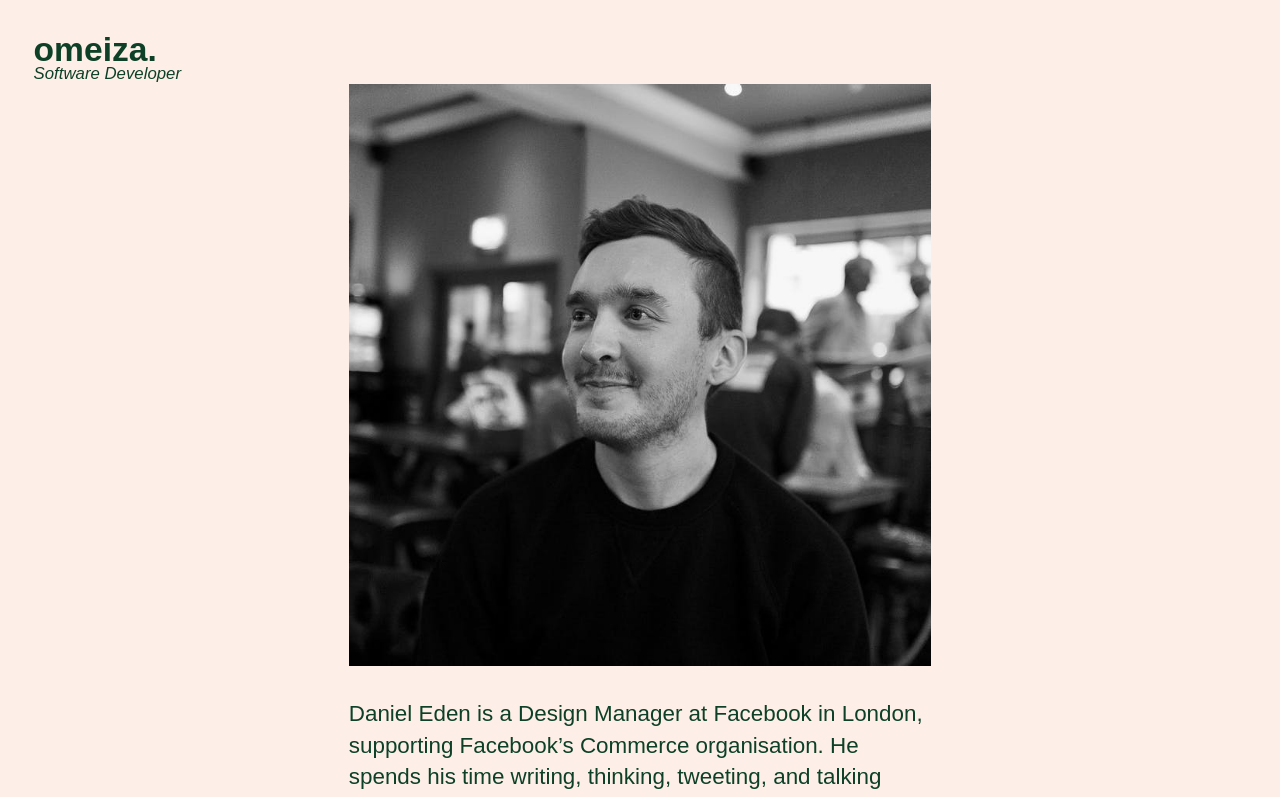
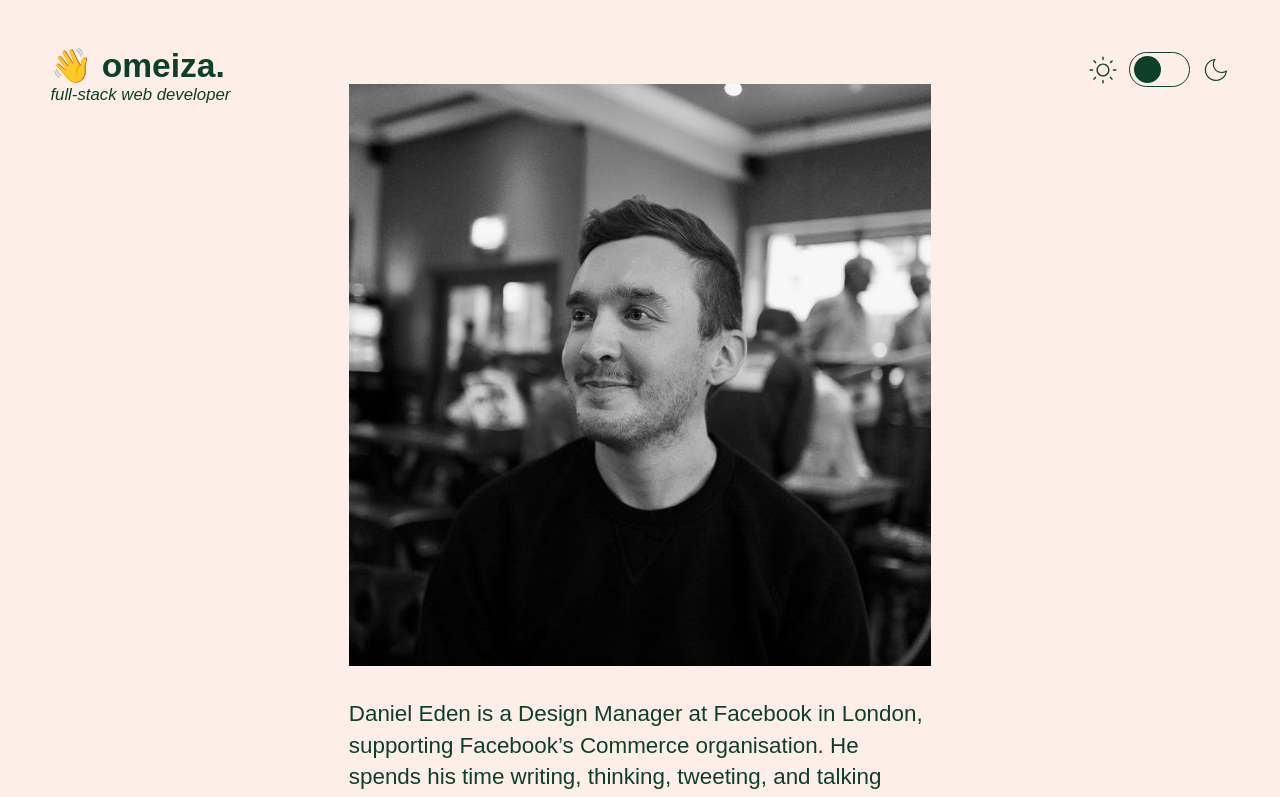
Before and after one commit to omeiza/omeizaowuda, a Next.js app: page / in a window 1280 px wide. Shown: the top 797 px of the page. Built offline with nearby package versions, Linux system fonts and the light colour scheme; a web font is replaced by a local one.

Commit message:
Light switch

```diff
--- a/pages/index.js
+++ b/pages/index.js
@@ -61,6 +61,16 @@ export default function Home() {
                     font-weight: 700;
                 }
 
+                .push-right a {
+                    display: inline-block;
+                    transition: color .2s, transform .2s;
+                }
+
+                .push-right a:hover {
+                    transform: translate(5px);
+                    color: var(--text-color-hover);
+                }
+
                 span.link-emoji {
                     transform: rotate(-90deg);
                     display: inline-block;
--- a/src/components/Footer.js
+++ b/src/components/Footer.js
@@ -5,11 +5,11 @@ const Footer = () => {
     return (
         <>
             <footer id="footer" className={`${Grid.wrapper}`}>
-                <div>
-                    Hello
+                <div className="footer-info">
+                    <p>Written, designed, and built by Omeiza Owuda, a Software Developer who you can find on Twitter, GitHub, or good old-fashioned Email.</p>
                 </div>
                 <div className={`${Grid.wrapper}`}>
-                    Hello
+
                 </div>
                 <p className="site-copyright">© Omeiza Owuda</p>
             </footer>
@@ -19,14 +19,19 @@ const Footer = () => {
                 }
 
                 .site-copyright {
-                    font-weight: 700;
+                    font-weight: 500;
                     writing-mode: vertical-lr;
                     font-size: 14px;
-                    -ms-flex-item-align: end;
-                    align-self: flex-end;
+                    align-self: flex-start;
                     -webkit-transform: rotate(180deg);
                     -ms-transform: rotate(180deg);
                     transform: rotate(180deg);
+                }
+
+                .footer-info {
+                    font-weight: 400;
+                    font-size: 18px;
+                    line-height: 1.35;
                 }
             `}</style>
         </>
--- a/src/components/Header.js
+++ b/src/components/Header.js
@@ -1,13 +1,13 @@
 import Image from 'next/image';
 import Grid from "./../../styles/Grid.module.scss";
+import LightSwitch from './LightSwitch';
 
 const Header = () => {
     return (
         <>
             <header id="header" className={`${Grid.wrapper}`}>
-                <div>
-                    <h1>omeiza. <em>Software Developer</em></h1>
-                </div>
+                <h1>👋 omeiza. <em>full-stack web developer</em></h1>
+                <LightSwitch />
             </header>
             <style jsx>{`
                 header {
@@ -17,8 +17,8 @@ const Header = () => {
                 h1 {
                     font-family: var(--font-body);
                     position: fixed;
-                    left: var(--sp-l);
-                    top: var(--sp-l);
+                    left: var(--sp-xl);
+                    top: var(--sp-xl);
                     font-weight: 700;
                     font-size: var(--sp-l);
                     line-height: 0.95;
@@ -28,7 +28,7 @@ const Header = () => {
                     font-size: var(--sp-s);
                     display: block;
                     font-weight: 400;
-
+                    margin-top: 5px;
                 }
             `}</style>
         </>
--- /dev/null
+++ b/src/components/LightSwitch.js
@@ -0,0 +1,166 @@
+import Image from 'next/image';
+import Grid from "./../../styles/Grid.module.scss";
+
+const LightSwitch = () => {
+    return (
+        <>
+            <div className="lightswitch">
+                <div className="ic light-mode w-embed">
+                    <svg version="1.1" id="Ebene_1" xmlns="http://www.w3.org/2000/svg" xmlnsXlink="http://www.w3.org/1999/xlink" x="0px" y="0px" viewBox="0 0 24 24" xmlSpace="preserve">
+                        <g id="_xD83D__xDEE0_-Enter-Page">
+                            <g id="desktop_enter-copy-3" transform="translate(-995.000000, -2684.000000)">
+                                <g id="Footer" transform="translate(-39.000000, 2496.000000)">
+                                    <g id="Theming" transform="translate(1034.000000, 185.799848)">
+                                        <path id="Sun-Icon" className="st0" d="M12,22.6c-0.3,0-0.5,0.2-0.6,0.5l0,0.1l0,2l0,0.1c0,0.3,0.3,0.5,0.6,0.5
+                                            c0.3,0,0.5-0.2,0.6-0.5l0-0.1l0-2l0-0.1C12.6,22.8,12.3,22.6,12,22.6z M18.6,20c-0.2-0.1-0.5-0.1-0.7,0.1
+                                            c-0.2,0.2-0.2,0.5-0.1,0.8l0.1,0.1l1.4,1.4l0.1,0.1c0.2,0.2,0.6,0.2,0.8-0.1c0.2-0.2,0.2-0.5,0.1-0.8l-0.1-0.1l-1.4-1.4L18.6,20
+                                            L18.6,20z M6.1,20.1c-0.2-0.2-0.5-0.2-0.8-0.1l-0.1,0.1l-1.4,1.4l-0.1,0.1c-0.2,0.2-0.2,0.6,0.1,0.8c0.2,0.2,0.5,0.2,0.8,0.1
+                                            l0.1-0.1L6,21l0.1-0.1C6.3,20.7,6.3,20.4,6.1,20.1L6.1,20.1z M12,8.6c-3.1,0-5.6,2.5-5.6,5.6s2.5,5.6,5.6,5.6s5.6-2.5,5.6-5.6
+                                            S15.1,8.6,12,8.6z M12,9.8c2.4,0,4.4,2,4.4,4.4s-2,4.4-4.4,4.4s-4.4-2-4.4-4.4S9.6,9.8,12,9.8z M3,13.6l-2,0l-0.1,0
+                                            c-0.3,0-0.5,0.3-0.5,0.6c0,0.3,0.2,0.5,0.5,0.6l0.1,0l2,0l0.1,0c0.3,0,0.5-0.3,0.5-0.6C3.6,13.9,3.4,13.7,3,13.6L3,13.6z
+                                            M23,13.6l-2,0l-0.1,0c-0.3,0-0.5,0.3-0.5,0.6c0,0.3,0.2,0.5,0.5,0.6l0.1,0l2,0l0.1,0c0.3,0,0.5-0.3,0.5-0.6
+                                            C23.6,13.9,23.4,13.7,23,13.6L23,13.6z M4.5,5.9C4.3,5.8,4,5.8,3.8,6C3.6,6.2,3.6,6.5,3.7,6.8l0.1,0.1l1.4,1.4l0.1,0.1
+                                            c0.2,0.2,0.6,0.2,0.8-0.1c0.2-0.2,0.2-0.5,0.1-0.8L6.1,7.4L4.7,6L4.5,5.9L4.5,5.9z M20.2,6c-0.2-0.2-0.5-0.2-0.8-0.1L19.4,6
+                                            L18,7.4l-0.1,0.1c-0.2,0.2-0.2,0.6,0.1,0.8c0.2,0.2,0.5,0.2,0.8,0.1l0.1-0.1l1.4-1.4l0.1-0.1C20.4,6.6,20.4,6.3,20.2,6L20.2,6z
+                                            M12,2.6c-0.3,0-0.5,0.2-0.6,0.5l0,0.1l0,2l0,0.1c0,0.3,0.3,0.5,0.6,0.5c0.3,0,0.5-0.2,0.6-0.5l0-0.1l0-2l0-0.1
+                                            C12.6,2.8,12.3,2.6,12,2.6z">
+                                        </path>
+                                    </g>
+                                </g>
+                            </g>
+                        </g>
+                    </svg>
+                </div>
+                <div className="toggle-theme w-embed">
+                    <label htmlFor="toggleTheme" title="Toggle theme">
+                        <input id="toggleTheme" name="theme" type="checkbox" />
+                        <div className="toggleTheme toggleThemeIcon"></div>
+                    </label>
+                </div>
+                <div className="ic dark-mode w-embed">
+                    <svg version="1.1" id="Ebene_1" xmlns="http://www.w3.org/2000/svg" xmlnsXlink="http://www.w3.org/1999/xlink" x="0px" y="0px" viewBox="0 0 24 24" xmlSpace="preserve">
+                        <g id="_xD83D__xDEE0_-Enter-Page">
+                            <g id="desktop_enter-copy-3" transform="translate(-1104.000000, -2686.000000)">
+                                <g id="Footer" transform="translate(-39.000000, 2496.000000)">
+                                    <g id="Theming" transform="translate(1034.000000, 185.799848)">
+                                        <path id="Moon-Icon" className="st0" d="M120.2,6.7L120.2,6.7l-0.4,0c-4.9,0.6-8.5,4.8-8.4,9.7c0.2,5,4.2,9,9.2,9.2
+                                            c5,0.2,9.3-3.6,9.8-8.6c0-0.4-0.4-0.7-0.8-0.4c-2.6,1.9-6.2,1.6-8.5-0.6c-2.3-2.3-2.5-5.9-0.6-8.5
+                                            C120.8,7.2,120.6,6.7,120.2,6.7z M118.9,7.9l0.1,0.1l-0.3,0.8c-1,2.7-0.3,5.8,1.8,7.9c1.9,1.9,4.7,2.6,7.3,1.9l0.3-0.1l0.3-0.1
+                                            l0.8-0.3l0.1,0.1l-0.3,0.8c-1.2,3.4-4.6,5.7-8.3,5.6c-4.5-0.1-8.1-3.7-8.2-8.2c-0.1-3.5,1.9-6.7,5.1-8.1l0.3-0.1l0.3-0.1
+                                            L118.9,7.9z">
+                                        </path>
+                                    </g>
+                                </g>
+                            </g>
+                        </g>
+                    </svg>
+                </div>
+            </div>
+            <style jsx>{`
+                .lightswitch {
+                    display: flex;
+                    position: fixed;
+                    right: var(--sp-xl);
+                    top: var(--sp-xl);
+                    align-items: center;
+                }
+
+                .st0 {
+                    fill:#0C4027;
+                }
+
+                .toggleTheme {
+                    position: static;
+                    display: flex;
+                    flex-direction: row;
+                    align-items:center;
+                    margin: auto;
+                    right: 0;
+                    top: 0;
+                    bottom: 0;
+                    cursor: pointer;
+                    height: 1.54rem;
+                    transition: .4s;
+                    background-color: none;
+                    border-style: solid;
+                    border-radius: 6.7rem;
+                    border-width: 1px;
+                    width: 2.7rem;
+                    padding: .17rem;
+                }
+
+                .toggleTheme:before {
+                    position: absolute;
+                    content: '';
+                    height: 1.2rem;
+                    width: 1.2rem;
+                    text-align: center;
+                    transition: .4s;
+                    border-radius: 100%;
+                }
+
+                input[type="checkbox"] {
+                    display: none;
+                }
+
+                input:checked+.toggleTheme {
+                    background-color: none;
+                }
+
+                input:checked+.toggleTheme:before {
+                    content: '';
+                    transform: translateX(calc(2.7rem - 1.5rem - .17rem));
+                }
+
+                .w-embed:after {
+                    clear: both;
+                }
+
+                .w-embed:after, .w-embed:before {
+                    content: " ";
+                    display: table;
+                    grid-column-start: 1;
+                    grid-row-start: 1;
+                    grid-column-end: 2;
+                    grid-row-end: 2;
+                }
+
+                label {
+                    display: block;
+                    margin-bottom: 5px;
+                    font-weight: 700;
+                }
+
+                .toggle-theme {
+                    color: #0C4027;
+                    display: block;
+                    margin: 2px 12px 0;
+                    flex-direction: row;
+                    justify-content: center;
+                    align-items: flex-start;
+                    align-self: auto;
+                    flex: 0 auto;
+                }
+
+                .toggleTheme {
+                    border-color: #0C4027;
+                }
+
+                .toggleTheme::before {
+                    background-color: #0C4027;
+                }
+
+                .ic {
+                    width: 28px;
+                    height: 28px;
+                }
+
+                .ic.dark-mode, .ic.light-mode {
+                    margin-top: -2px;
+                }
+            `}</style>
+        </>
+    )
+}
+
+export default LightSwitch;
--- a/styles/Grid.module.scss
+++ b/styles/Grid.module.scss
@@ -1,20 +1,20 @@
 .wrapper {
     display: grid;
     grid-template-columns: var(--grid-spec);
-    grid-gap: var(--sp-l);
+    grid-gap: var(--sp-xl);
     flex-wrap: wrap;
 }
 
 .content {
     display: grid;
     grid-template-columns: var(--content-grid-spec);
-    grid-gap: var(--sp-l);
+    grid-gap: var(--sp-xl);
 }
 
 .subcontent {
     display: grid;
     // grid-template-columns: var(--sub-content-grid-spec);
-    grid-gap: var(--sp-xs);
+    grid-gap: var(--sp-l);
 }
 
 .centered {
--- a/styles/List.module.scss
+++ b/styles/List.module.scss
@@ -15,10 +15,10 @@
             font-size: 28px;
             color: var(--text-color);
             font-weight: 400;
+            transition: color .2s;
 
             &:hover {
                 color: var(--text-color-hover);
-                transition: all 0.2s ease;
             }
         }
 
--- a/styles/globals.scss
+++ b/styles/globals.scss
@@ -52,8 +52,8 @@ html {
 }
 
 main {
-    padding-left: var(--sp-l);
-    padding-right: var(--sp-l);
+    padding-left: var(--sp-xl);
+    padding-right: var(--sp-xl);
 }
 
 a {
```
